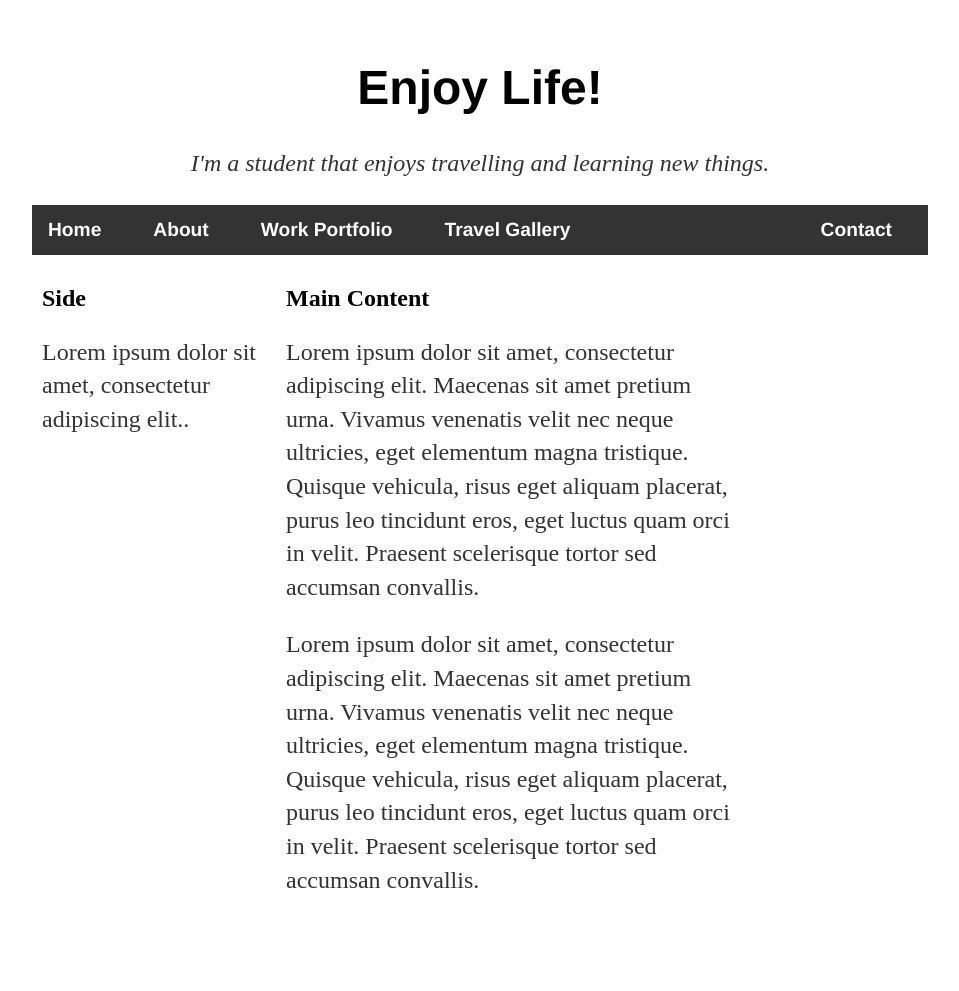
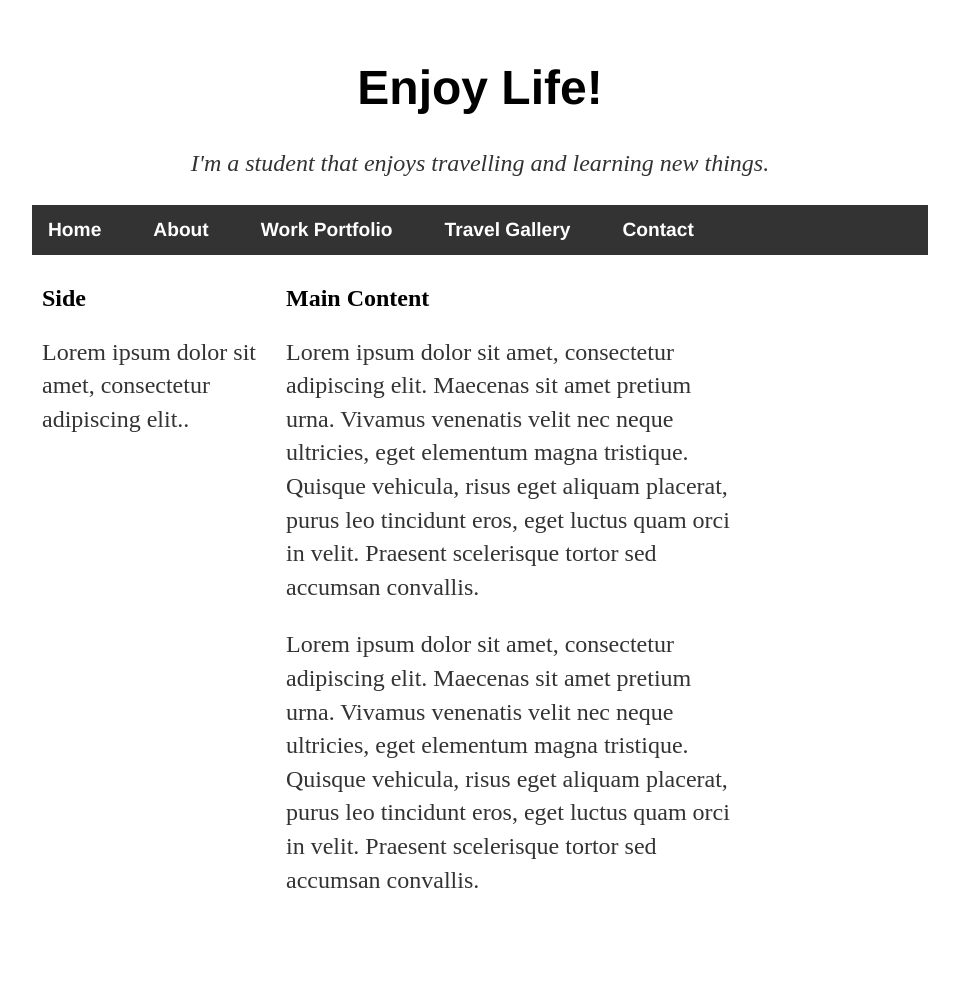
Before and after one commit to CNakano7/CNakano7.github.io, a Jekyll site: the page index.html, which Jekyll copies as it is, in a window 1280 px wide. Shown: the whole page, without its empty margins (160-1119 px from the left). Built offline with Jekyll 4.4.1, drawn with Linux system fonts in a browser that asks for light colours.

Commit message:
Update index.html

```diff
--- a/index.html
+++ b/index.html
@@ -18,7 +18,7 @@
   <li style="font-size:120%;"><a href="/About/index.html">About</a></li>
   <li style="font-size:120%;"><a href="/Work Portfolio/index.html">Work Portfolio</a></li>
   <li style="font-size:120%;"><a href="/Travel Gallery/index.html">Travel Gallery</a></li>
-  <li style="float:right;font-size:120%"><a href="/Contact/index.html">Contact</a></li>
+  <li style="font-size:120%"><a href="/Contact/index.html">Contact</a></li>
 </ul>
 </nav>
 		<style>
```
